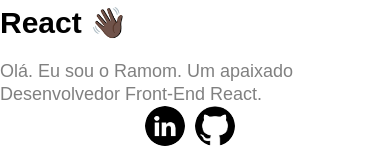
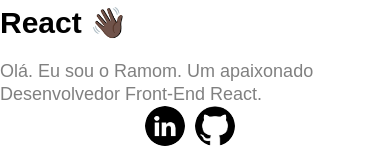
Before and after one commit to Ramom-Gomes/Meu-Portfolio, a React (Vite) app: page / in a window 390 px wide. Shown: the part 244-400 px from the top of the page. Built offline with nearby package versions, Linux system fonts and the light colour scheme.

Commit message:
atulizacao-responsividade

```diff
--- a/src/App.css
+++ b/src/App.css
@@ -285,6 +285,7 @@
 .faixa {
     background-color: black;
     height: 80px;
+    width: 100%;
 }
 
 .faixalocal {
--- a/src/App.jsx
+++ b/src/App.jsx
@@ -36,7 +36,7 @@ const app = () => {
           <div className="informacoes">
             <div className="informacoespessoais">
               <h1 className="informacoestitulo">Desenvolvedor Front-End React 👋🏿</h1>
-              <p className="informacoesdescricao">Olá. Eu sou o Ramom. Um apaixado Desenvolvedor Front-End React.</p>
+              <p className="informacoesdescricao">Olá. Eu sou o Ramom. Um apaixonado Desenvolvedor Front-End React.</p>
               <div className="portfolio">
                 <a target={"_blank"} href="https://www.linkedin.com/in/ramomgomes/"><img className="redesimage" src={FotoLin} alt="" /></a>
                 <a target={"_blank"} href="https://github.com/Ramom-Gomes"><img className="redesimage" src={FotoGit} alt="" /></a>
```
